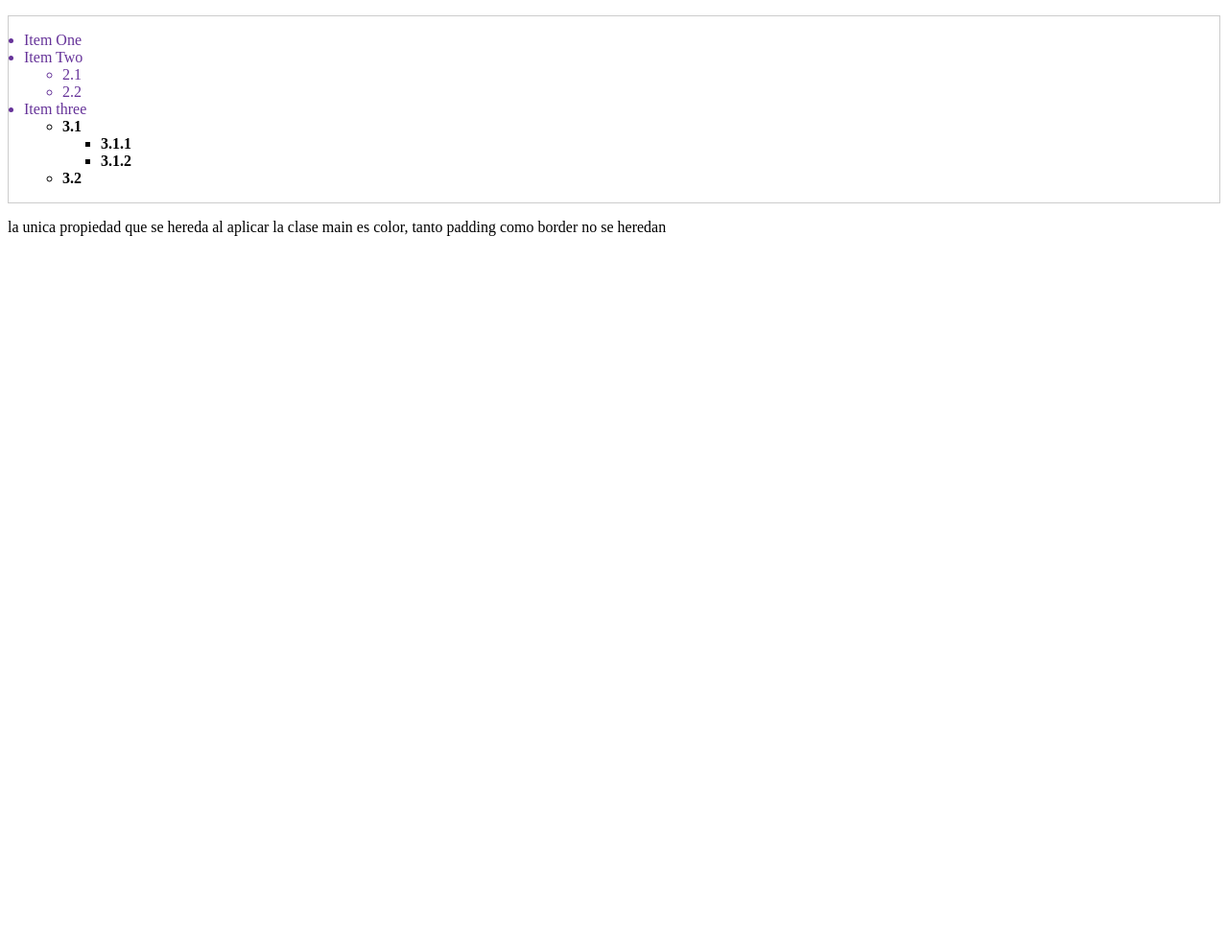
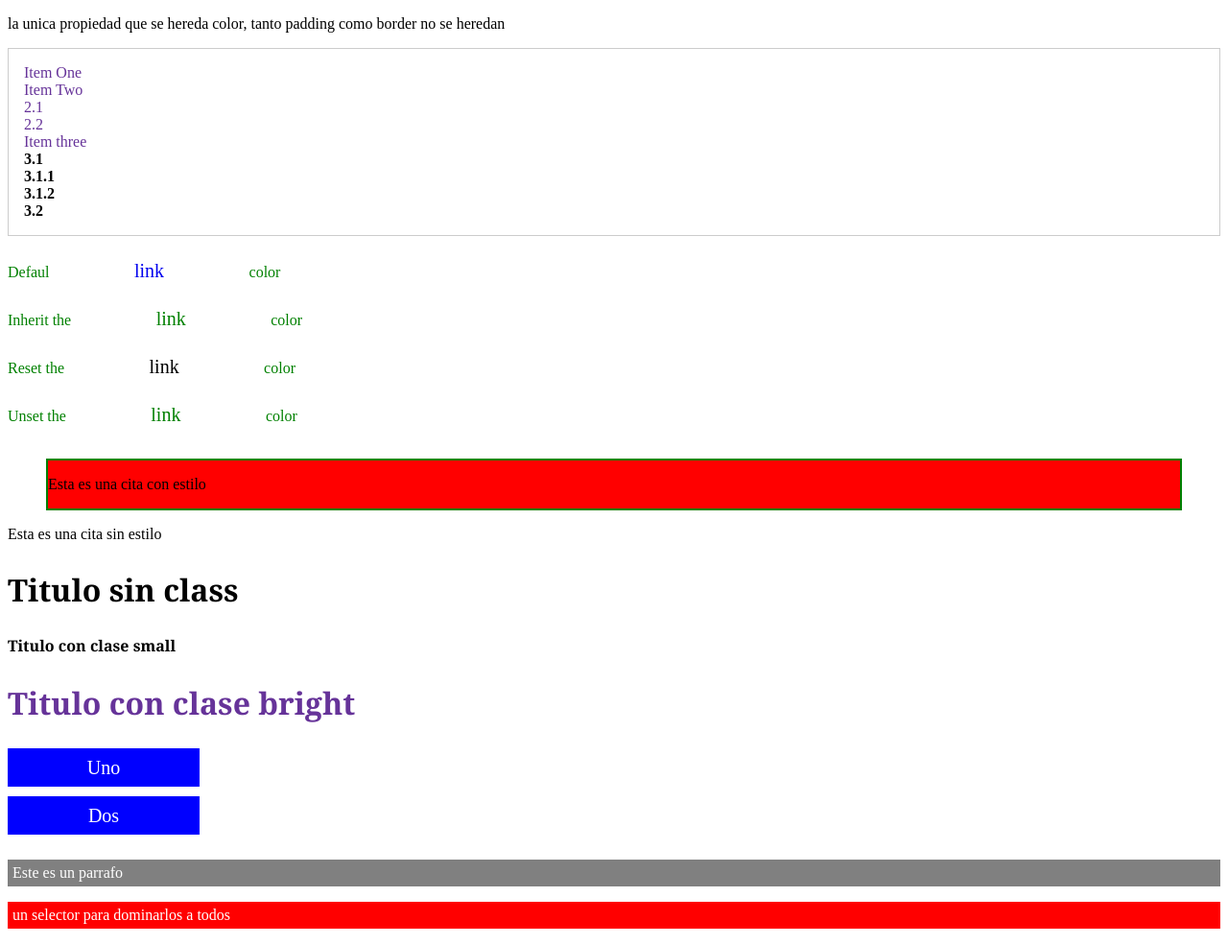
Before and after one commit to viccg93/css_tutorial, a plain HTML site: page building_blocks/herencia.html in a window 1280 px wide. Shown: the whole page at 96% size. Before the commit the page ends 800 px from the top, so only its background shows below. Drawn offline with Linux system fonts and the light colour scheme.

Commit message:
se completa capitulo "cascada y herencia"

```diff
--- /dev/null
+++ b/building_blocks/cascade_task1.css
@@ -0,0 +1,15 @@
+#outer div ul .nav a {
+    background-color: powderblue;
+    padding: 5px;
+    display: inline-block;
+    margin-bottom: 10px;
+}
+
+div div li a {
+    color: rebeccapurple;
+}
+
+/*resetea el color de fondo de los enlaces*/
+#outer #inner .nav a{
+    background-color: initial;
+}
--- /dev/null
+++ b/building_blocks/cascade_task2.css
@@ -0,0 +1,22 @@
+/*la ultima capa tiene prioridad*/
+@layer yellow,green,purple;
+
+@layer yellow {
+    #outer div ul .nav a {
+        padding: 5px;
+        display: inline-block;
+        margin-bottom: 10px;
+    }
+}
+
+@layer purple {
+    div div li a {
+        color: rebeccapurple;
+    }
+}
+
+@layer green {
+    a {
+        color: lightgreen;
+    }
+}
--- a/building_blocks/herencia.css
+++ b/building_blocks/herencia.css
@@ -8,3 +8,117 @@
     color: black;
     font-weight: bold;
 }
+
+.main-container {
+    color: green;
+}
+
+.my-class-1 a {
+    color: inherit;
+}
+
+/*desactiva la herencia*/
+.my-class-2 a {
+    color: initial;
+}
+
+.my-class-3 a {
+    color: unset;
+}
+
+blockquote {
+    background-color: red;
+    border: 2px solid green;
+}
+
+/*all es un atajo para modificar ma mayoria de las propiedades a un valor como unset, inherit, initial o revert*/
+.fix-this {
+    all: unset;
+}
+
+h2 {
+    font-size: 2em;
+    color: #000;
+    font-family: Georgia, 'Times New Roman', Times, serif;
+}
+
+.small {
+    font-size: 1em;
+}
+
+.bright {
+    color: rebeccapurple;
+}
+
+/*especificidad*/
+
+/*especificidad: 001*/
+#outer a {
+    background-color: red;
+}
+
+/*especificidad: 201 - gana*/
+#outer #inner a {
+    background-color: blue;
+}
+
+/*especificidad: 104*/
+#outer div ul li a {
+    color: yellow;
+}
+
+/*especificidad: 113 - gana */
+#outer div ul .nav a {
+    color: white;
+}
+
+/*especificidad: 024*/
+div div li:nth-child(2) a:hover {
+    border: 10px solid black;
+}
+
+/*especificidad: 023*/
+div li:nth-child(2) a:hover {
+    border: 10px dashed black;
+}
+
+/*especificidad: 033  - gana*/
+div div .nav:nth-child(2) a:hover {
+    border: 10px double black;
+}
+
+a {
+    display: inline-block;
+    line-height: 40px;
+    font-size: 20px;
+    text-decoration: none;
+    text-align: center;
+    width: 200px;
+    margin-bottom: 10px;
+}
+
+ul {
+    padding: 0;
+}
+
+li {
+    list-style-type: none;
+}
+
+/*uso de !important*/
+
+#important-section #winning {
+    background-color: red;
+    border: 1px solid black;
+}
+
+#important-section .better {
+    background-color: gray;
+    border: none !important; /*aplica esta regla, aun si existen coliciones con mayor especificidad*/
+}
+
+#important-section p {
+    background-color: blue;
+    color: white;
+    padding: 5px;
+}
--- a/building_blocks/herencia.html
+++ b/building_blocks/herencia.html
@@ -8,6 +8,8 @@
     <link rel="stylesheet" href="./herencia.css">
 </head>
 <body>
+
+    <p>la unica propiedad que se hereda color, tanto padding como border no se heredan</p>
     <ul class="main">
         <li>Item One</li>
         <li>Item Two
@@ -29,6 +31,38 @@
         </li>
     </ul>
 
-    <p>la unica propiedad que se hereda al aplicar la clase main es color, tanto padding como border no se heredan</p>
+    <div class="main-container">
+        <ul>
+            <li>Defaul <a href="#">link</a> color</li>
+            <li class="my-class-1">Inherit the <a href="#">link</a> color</li>
+            <li class="my-class-2">Reset the <a href="#">link</a> color</li>
+            <li class="my-class-3">Unset the <a href="#">link</a> color</li>
+        </ul>
+    </div>
+
+    <blockquote>
+        <p>Esta es una cita con estilo</p>
+    </blockquote>
+    <blockquote class="fix-this">
+        <p>Esta es una cita sin estilo</p>
+    </blockquote>
+
+    <h2>Titulo sin class</h2>
+    <h2 class="small">Titulo con clase small</h2>
+    <h2 class="bright">Titulo con clase bright</h2>
+
+    <div id="outer" class="container">
+        <div id="inner" class="container">
+            <ul>
+                <li class="nav"><a href="#">Uno</a></li>
+                <li class="nav"><a href="#">Dos</a></li>
+            </ul>
+        </div>
+    </div>
+
+    <div id="important-section">
+        <p class="better">Este es un parrafo</p>
+        <p class="better" id="winning">un selector para dominarlos a todos</p>
+    </div>
 </body>
 </html>
--- /dev/null
+++ b/building_blocks/layers.css
@@ -0,0 +1,29 @@
+@layer firstLayer, secondLayer;
+
+p {
+    background-color: red; /*aplica*/
+    color: grey !important; /*no aplica*/
+    border: 5px inset purple; /*aplica solo tamaño y color*/
+}
+
+p#addSpecificity {
+    border-style: solid !important; /*no aplica*/
+}
+
+@layer secondLayer {
+    p#addSpecificity {
+        background-color: green; /*no aplica*/
+        color: orange !important; /*no aplica, debido a un importan en una capa inferior sobre la misma propiedad*/
+        border-width: 10px; /*no aplica*/
+        border-style: dotted !important; /*no aplica, debido a un importan en una capa inferior sobre la misma propiedad*/
+    }
+}
+
+@layer firstLayer {
+    p#addSpecificity {
+        background-color: blue; /*no aplica*/
+        color: white !important; /*tendra prioridad sobre reglas en capas superiores, aplica*/
+        border-width: 5px; /*no aplica*/
+        border-style: dashed !important; /*tendra prioridad sobre reglas en capas superiores, aplica*/
+    }
+}
```
Also changed, not shown: building_blocks/cascade_task1.html (added, +20 -0 lines), building_blocks/cascade_task2.html (added, +20 -0 lines), building_blocks/layers.html (added, +15 -0 lines), 1 other file.
